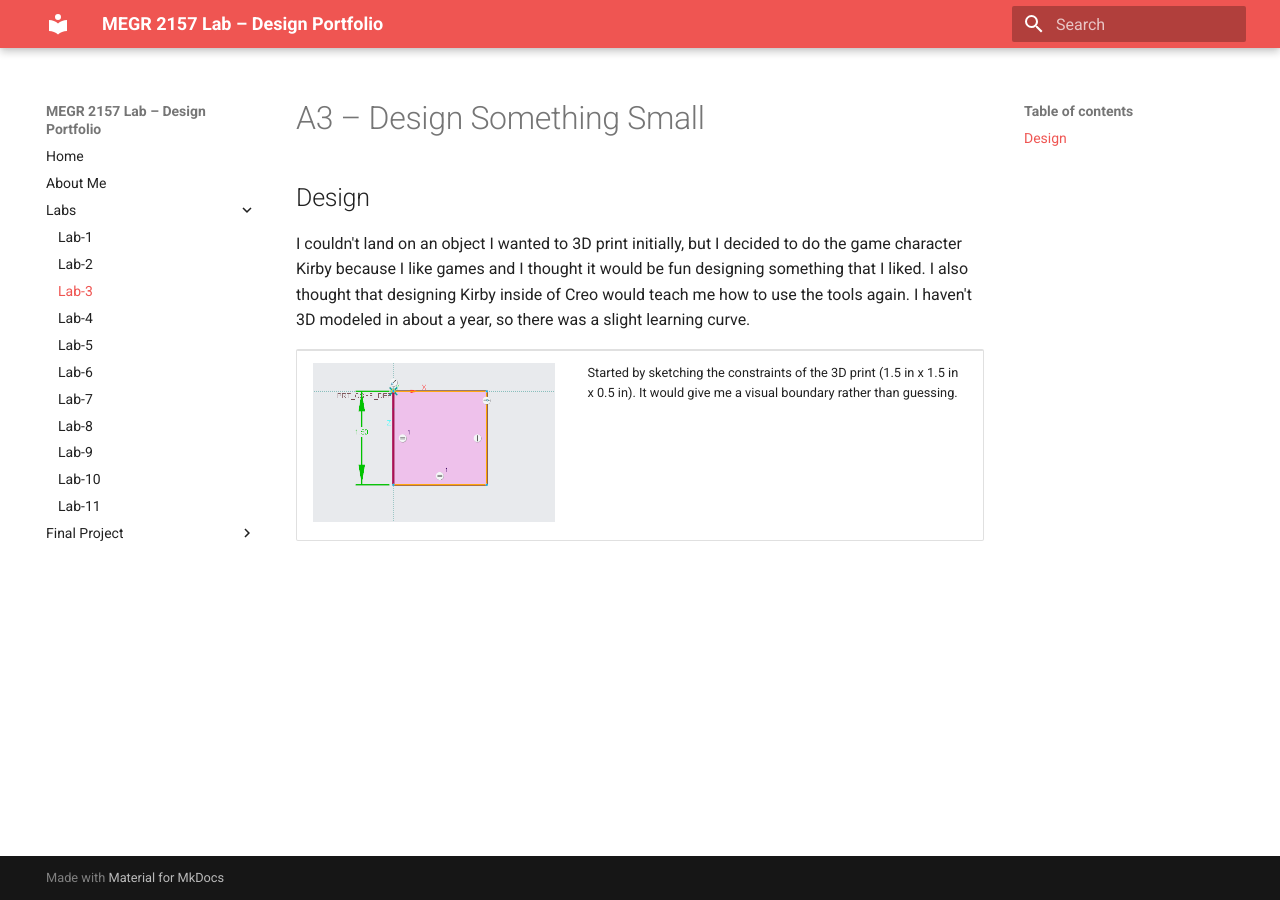
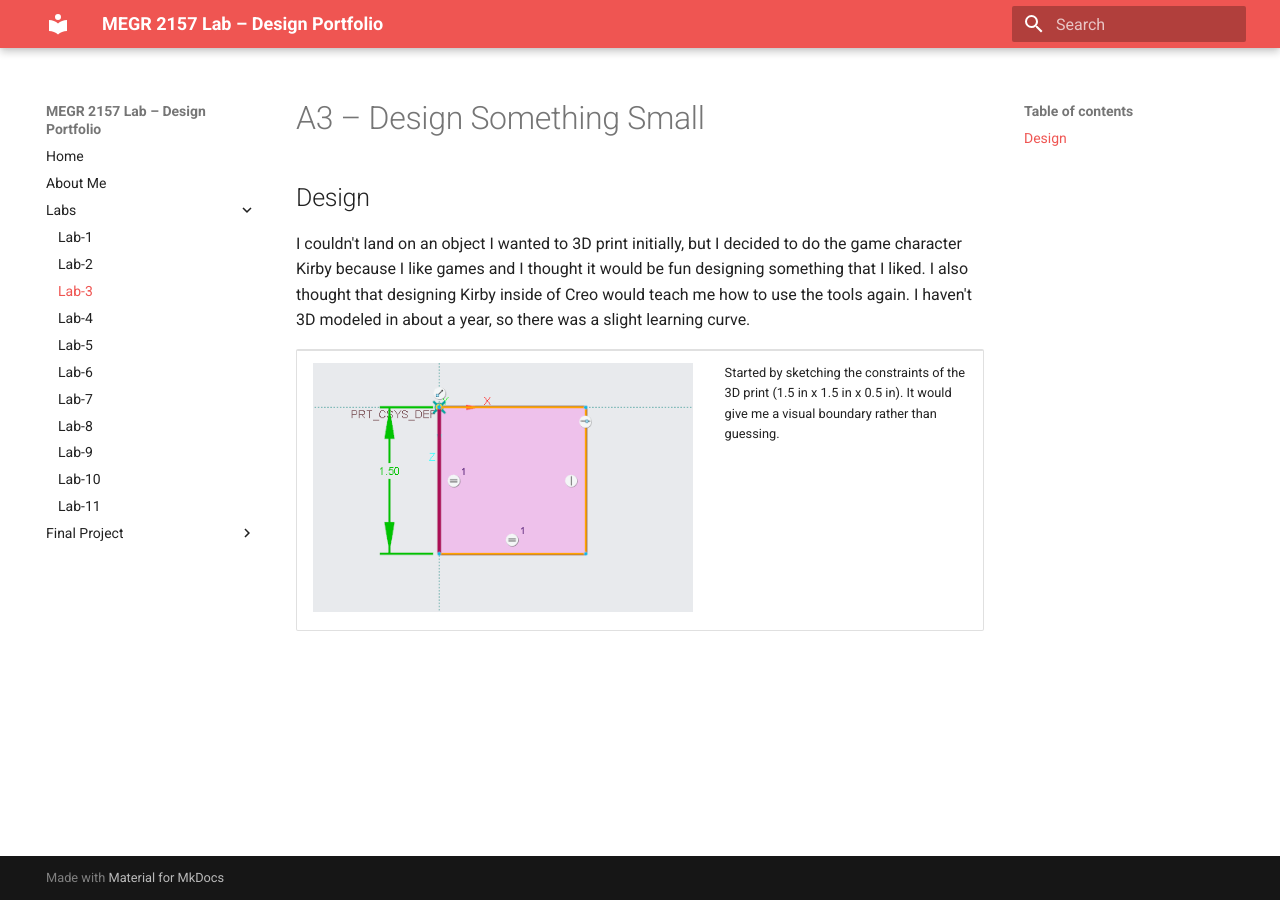
Before and after one commit to AndyChwalik/andy-chwalik-portfolio, an MkDocs documentation site: the page built from docs/Labs/L03/index.md, in a window 1280 px wide. Built offline with MkDocs 1.6.1 and Material for MkDocs 9.7.7, drawn with Linux system fonts in a browser that asks for light colours.

Commit message:
Update index.md

```diff
--- a/docs/Labs/L03/index.md
+++ b/docs/Labs/L03/index.md
@@ -6,10 +6,10 @@ I couldn't land on an object I wanted to 3D print initially, but I decided to do
 
 <table style="width:100%;">
   <tr>
-    <td style="width:40%;">
+    <td style="width:60%;">
       <img src="constraints.png" alt="constraints" style="width:100%; height:auto;">
     </td>
-    <td style="width:60%; vertical-align:top;">
+    <td style="width:40%; vertical-align:top;">
       <p>
         Started by sketching the constraints of the 3D print (1.5 in x 1.5 in x 0.5 in). It would give me a visual boundary rather than guessing.
       </p>
```
